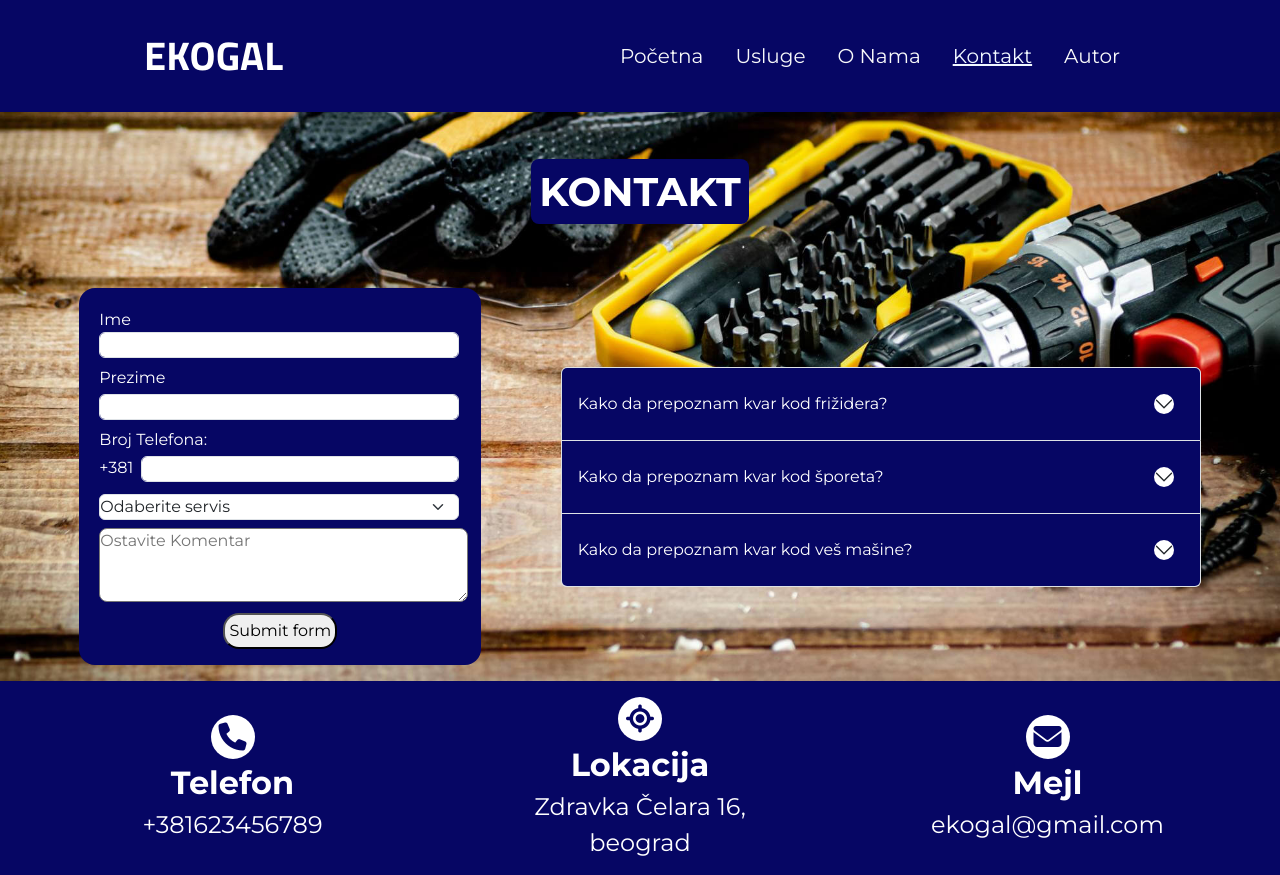
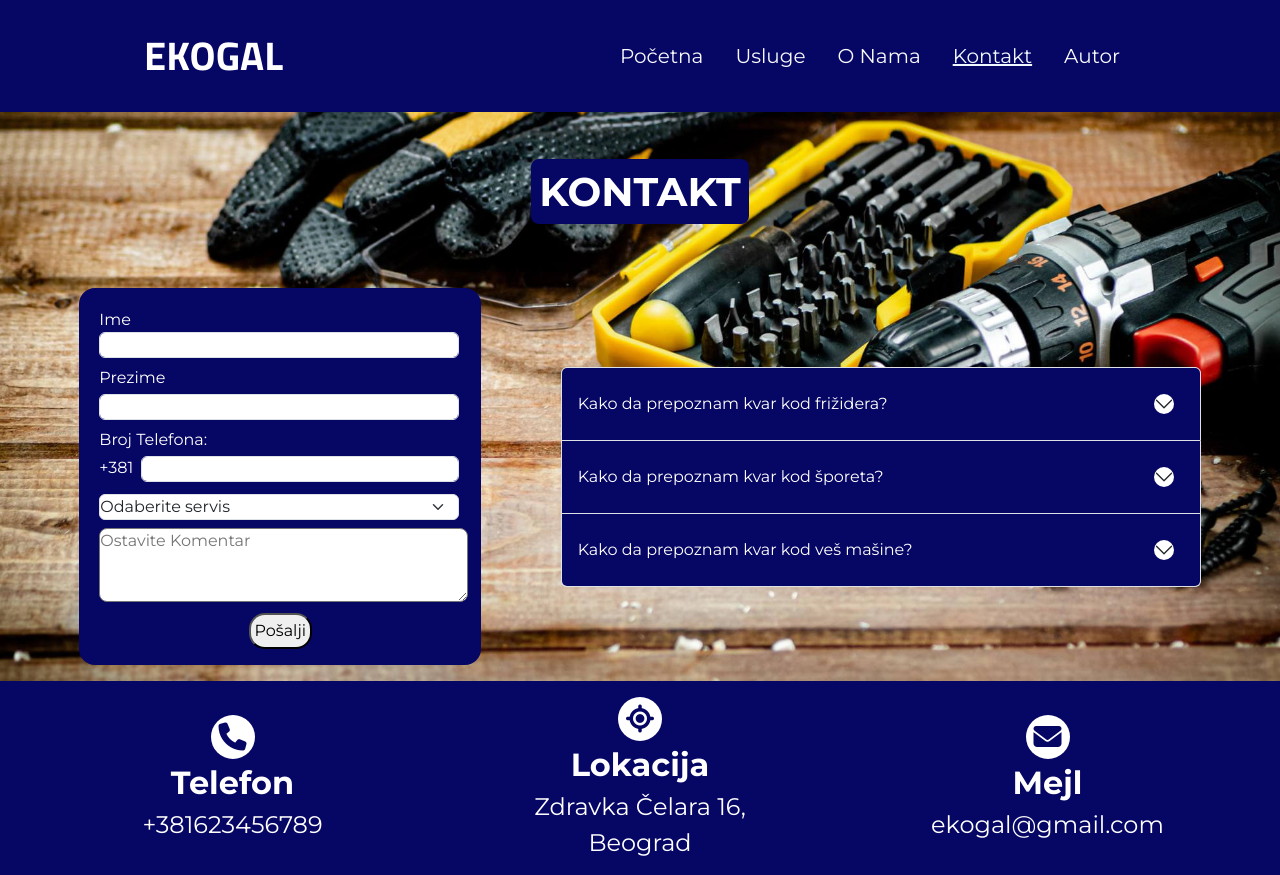
Before and after one commit to bbogdan0701/ekogal, a plain HTML site: page kontakt.html in a window 1280 px wide. Shown: the top 875 px of the page. Drawn offline with nearby package versions, Linux system fonts and the light colour scheme; grey boxes are pictures that could not be loaded.

Commit message:
Update kontakt.html
typo

```diff
--- a/kontakt.html
+++ b/kontakt.html
@@ -85,7 +85,7 @@
                     <textarea class="text-black rounded-3" rows="3" cols="39" placeholder="Ostavite Komentar" id="floatingTextarea"></textarea>
                   </div>
                   <div class="col-12">
-                    <button class="d-block mx-auto text-black p-1 rounded-4" type="submit">Submit form</button>
+                    <button class="d-block mx-auto text-black p-1 rounded-4" type="submit">Pošalji</button>
                   </div>
               </div>
             </form>
@@ -145,7 +145,7 @@
         <article class="info text-center d-flex flex-column align-items-center p-3">
           <i class="fa fa-location fs-3 p-2 rounded-circle text-blue bg-white"></i>
           <span class="fs-2 fw-bold">Lokacija</span>
-          <span class="fs-4">Zdravka Čelara 16, beograd</span>
+          <span class="fs-4">Zdravka Čelara 16, Beograd</span>
         </article>
         <article class="info text-center d-flex flex-column align-items-center p-3">
           <i class="fa fa-envelope fs-3 p-2 rounded-circle text-blue bg-white"></i>
```
